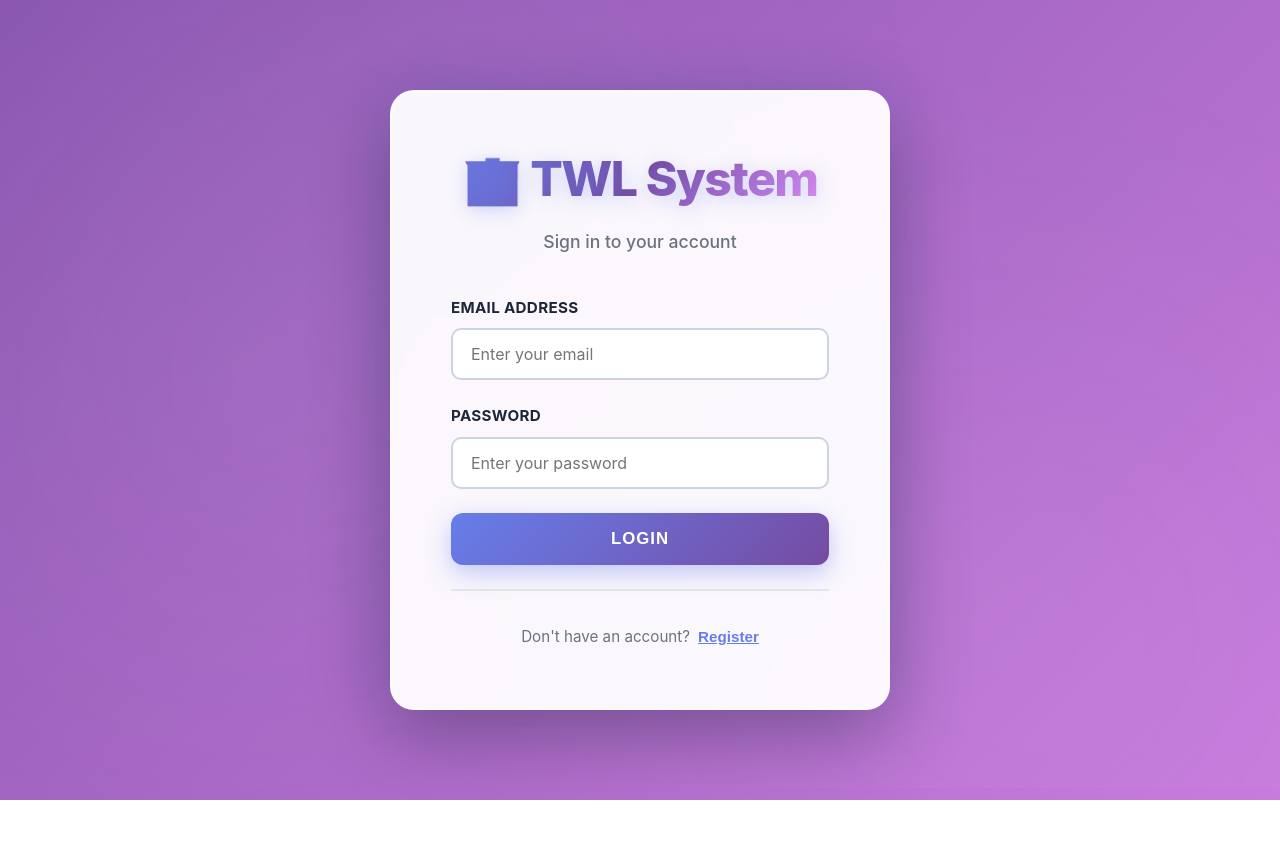
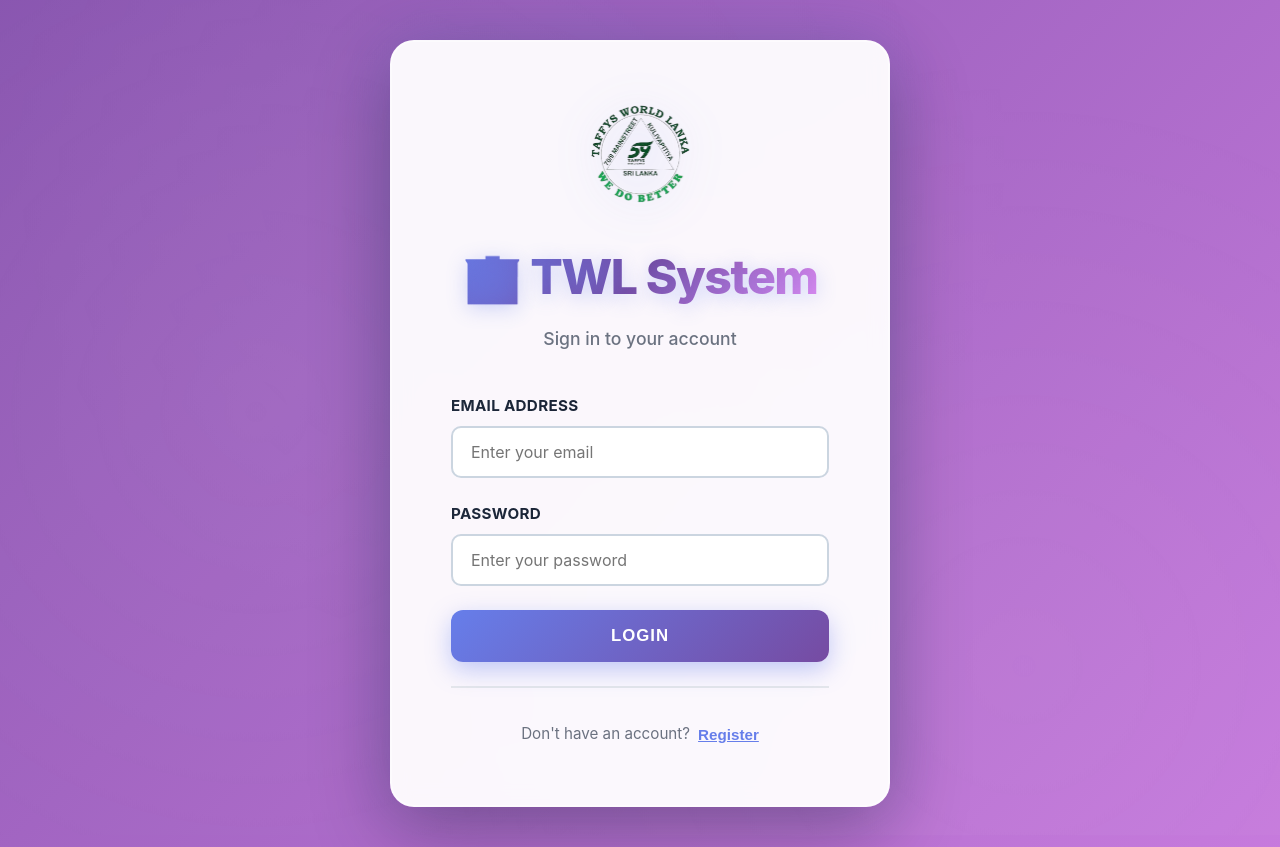
Before and after one commit to sashinthanew/taffys-best-bi, a React (Vite) app in the folder client/: page / in a window 1280 px wide. Before the commit the page ends 800 px from the top, so only its background shows below. Built offline with nearby package versions, Linux system fonts and the light colour scheme; no server answers.

Commit message:
logo change

```diff
--- a/client/src/components/Login.css
+++ b/client/src/components/Login.css
@@ -68,6 +68,26 @@
 .login-header {
   text-align: center;
   margin-bottom: 40px;
+}
+
+.login-logo {
+  width: 150px;        /* Adjust width */
+  max-height: 120px;   /* Adjust max height */
+  object-fit: contain;
+  margin-bottom: 20px;
+  animation: logoFadeIn 1s ease-in-out;
+  filter: drop-shadow(0 4px 20px rgba(102, 126, 234, 0.3));
+}
+
+@keyframes logoFadeIn {
+  from {
+    opacity: 0;
+    transform: translateY(-20px) scale(0.8);
+  }
+  to {
+    opacity: 1;
+    transform: translateY(0) scale(1);
+  }
 }
 
 .login-header h1 {
--- a/client/src/components/Login.jsx
+++ b/client/src/components/Login.jsx
@@ -1,6 +1,7 @@
 import { useState } from 'react';
 import './Login.css';
 import API_URL from '../config/api';
+import logo from '../assets/logo.png'; // Change to your filename
 
 const Login = ({ onLogin }) => {
   const [isRegister, setIsRegister] = useState(false);
@@ -53,6 +54,7 @@ const Login = ({ onLogin }) => {
     <div className="login-container">
       <div className="login-card">
         <div className="login-header">
+          <img src={logo} alt="TWL Logo" className="login-logo" />
           <h1>🏢 TWL System</h1>
           <p>{isRegister ? 'Create your account' : 'Sign in to your account'}</p>
         </div>
```
Also changed, not shown: client/src/assets/logo.png (added).
